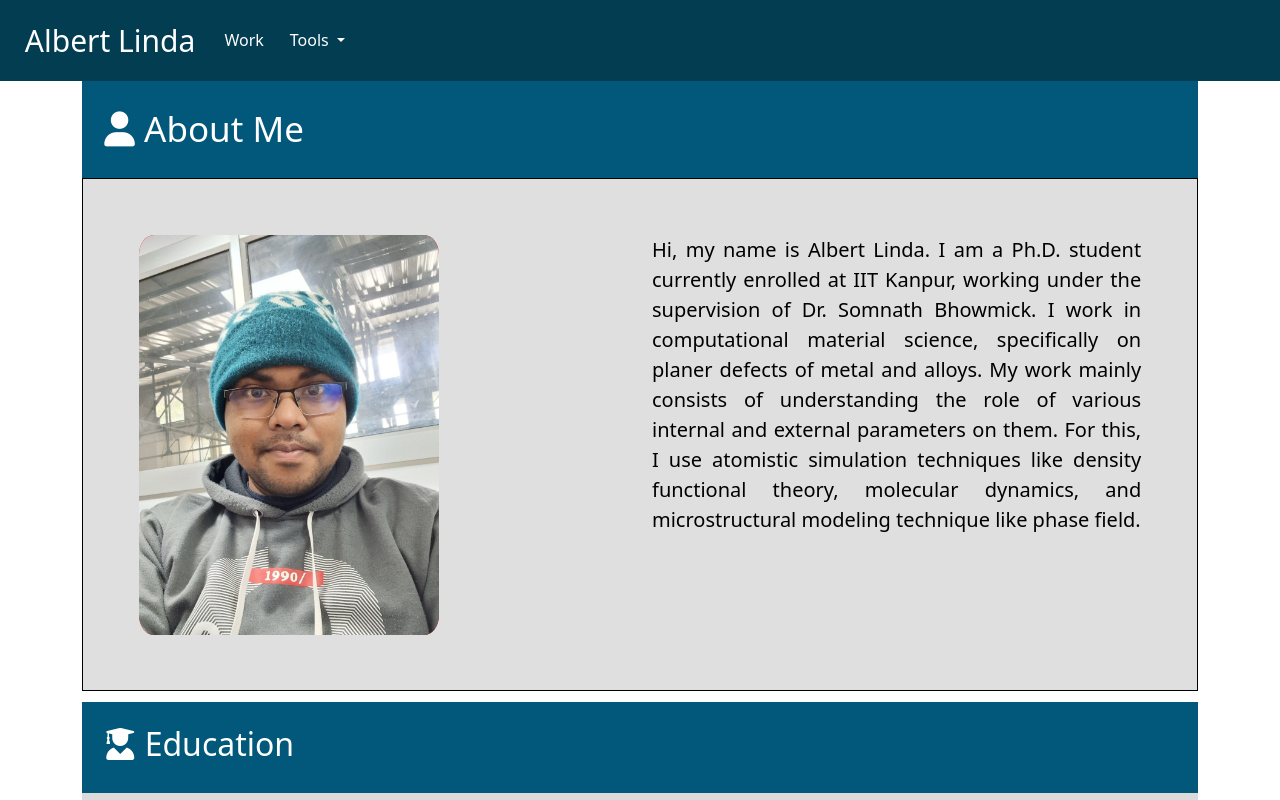
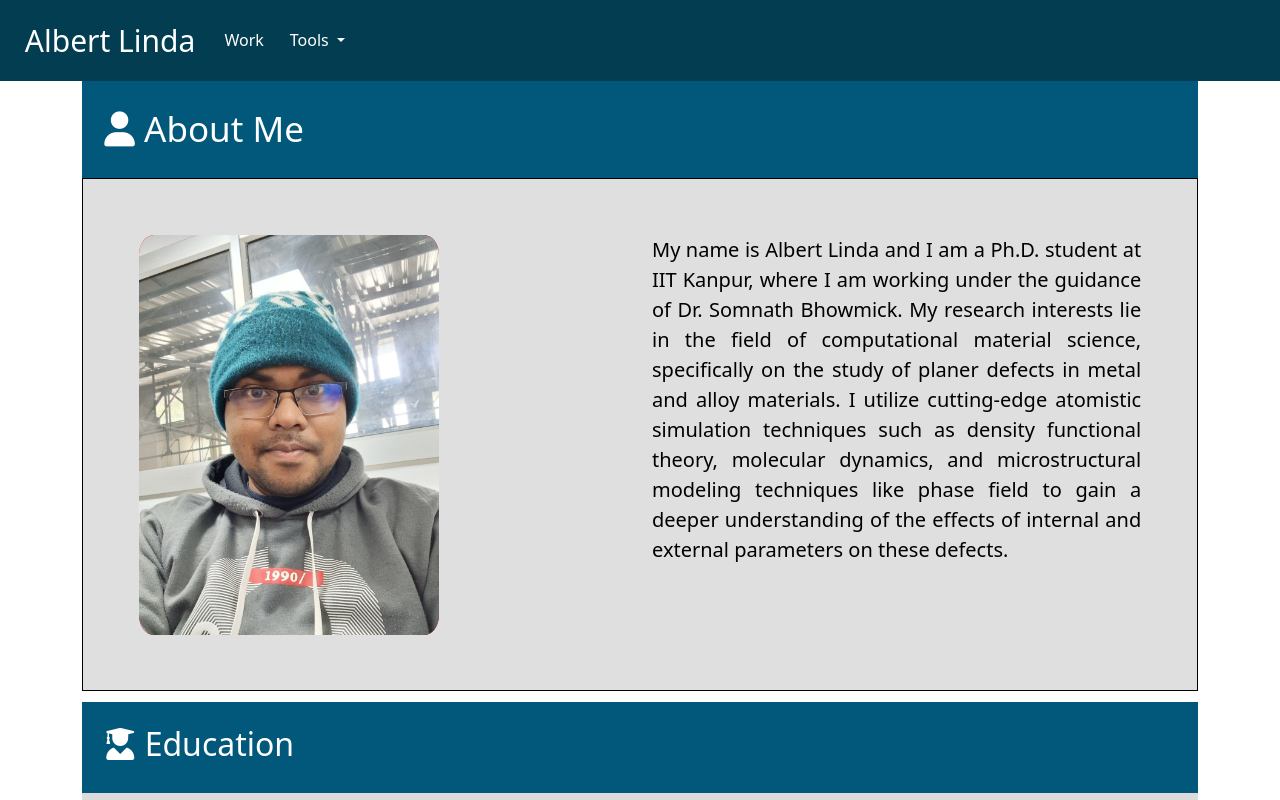
Before and after one commit to albert-hzbn/albert-hzbn.github.io, a website: page index.html in a window 1280 px wide. Shown: the top 800 px of the page. Drawn offline with Linux system fonts and the light colour scheme.

Commit message:
Update index.html

```diff
--- a/index.html
+++ b/index.html
@@ -52,12 +52,12 @@
 
                 </div>
                 <div class="col-md-6 aboutme-content">
-                    Hi, my name is Albert Linda. I am a Ph.D. student currently enrolled at IIT Kanpur, working under
-                    the supervision of Dr. Somnath Bhowmick. I work in computational material science, specifically on
-                    planer defects of metal and alloys. My work mainly consists of understanding the role of various
-                    internal and external parameters on them. For this, I use atomistic simulation techniques like
-                    density functional theory, molecular dynamics, and microstructural modeling technique like phase
-                    field.
+                    My name is Albert Linda and I am a Ph.D. student at IIT Kanpur, where I am working under the
+                    guidance of Dr. Somnath Bhowmick. My research interests lie in the field of computational material
+                    science, specifically on the study of planer defects in metal and alloy materials. I utilize
+                    cutting-edge atomistic simulation techniques such as density functional theory, molecular dynamics,
+                    and microstructural modeling techniques like phase field to gain a deeper understanding of the
+                    effects of internal and external parameters on these defects.
                 </div>
             </div>
 
```
